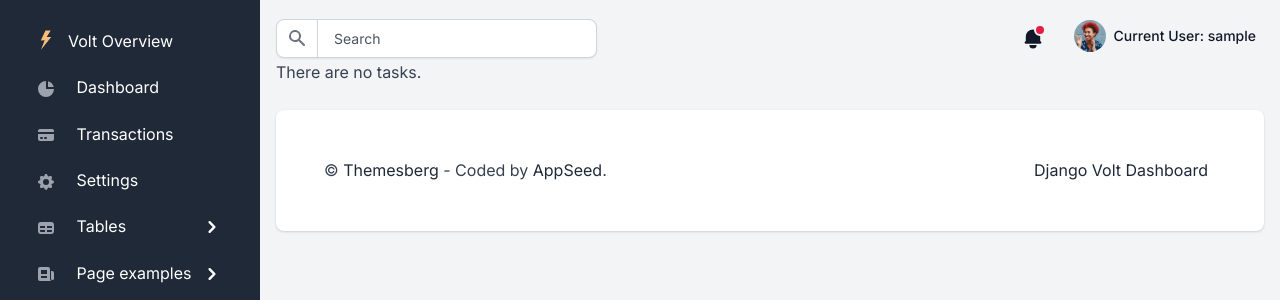
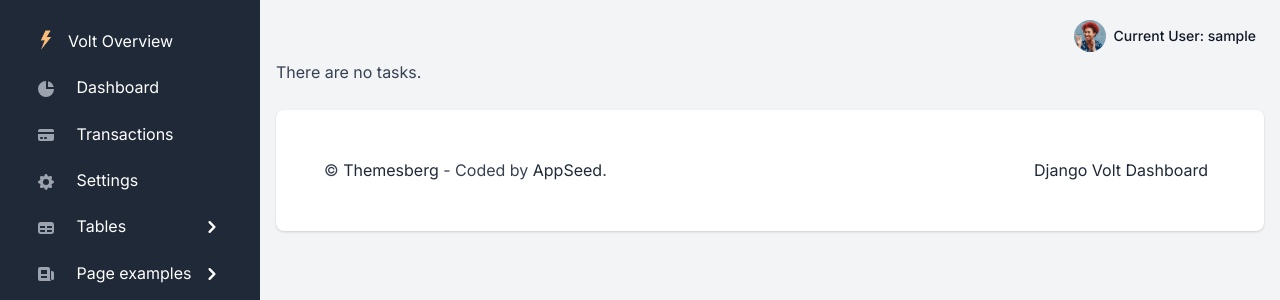
Before and after one commit to anrozhna/task-manager, a Django app: page / in a window 1280 px wide. Shown: the top 300 px of the page. Run offline with Django 5.2, Linux system fonts and the light colour scheme; the visitor is signed in with stand-in values (Sample User, id 1); data that the repository does not hold is empty; some libraries are stand-ins or nearby versions.

Commit message:
update navigation with 2 buttons instead of 3

```diff
--- a/templates/includes/navigation.html
+++ b/templates/includes/navigation.html
@@ -2,25 +2,10 @@
               <div class="container-fluid px-0">
                 <div class="d-flex justify-content-between w-100" id="navbarSupportedContent">
                   <div class="d-flex align-items-center">
-                    <!-- Search form -->
-                    <form class="navbar-search form-inline" id="navbar-search-main">
-                      <div class="input-group input-group-merge search-bar">
-                          <span class="input-group-text" id="topbar-addon">
-                            <svg class="icon icon-xs" x-description="Heroicon name: solid/search" xmlns="http://www.w3.org/2000/svg" viewBox="0 0 20 20" fill="currentColor" aria-hidden="true">
-                              <path fill-rule="evenodd" d="M8 4a4 4 0 100 8 4 4 0 000-8zM2 8a6 6 0 1110.89 3.476l4.817 4.817a1 1 0 01-1.414 1.414l-4.816-4.816A6 6 0 012 8z" clip-rule="evenodd"></path>
-                            </svg>
-                          </span>
-                          <input type="text" class="form-control" id="topbarInputIconLeft" placeholder="Search" aria-label="Search" aria-describedby="topbar-addon">
-                      </div>
-                    </form>
-                    <!-- / Search form -->
                   </div>
                   <!-- Navbar links -->
                   <ul class="navbar-nav align-items-center">
                     <li class="nav-item dropdown">
-                      <a class="nav-link text-dark notification-bell unread dropdown-toggle" data-unread-notifications="true" href="#" role="button" data-bs-toggle="dropdown" data-bs-display="static" aria-expanded="false">
-                        <svg class="icon icon-sm text-gray-900" fill="currentColor" viewBox="0 0 20 20" xmlns="http://www.w3.org/2000/svg"><path d="M10 2a6 6 0 00-6 6v3.586l-.707.707A1 1 0 004 14h12a1 1 0 00.707-1.707L16 11.586V8a6 6 0 00-6-6zM10 18a3 3 0 01-3-3h6a3 3 0 01-3 3z"></path></svg>
-                      </a>
                       <div class="dropdown-menu dropdown-menu-lg dropdown-menu-center mt-2 py-0">
                         <div class="list-group list-group-flush">
                           <a href="#" class="text-center text-primary fw-bold border-bottom border-light py-3">Notifications</a>
@@ -138,7 +123,7 @@
                         </div>
                       </a>
                       <div class="dropdown-menu dashboard-dropdown dropdown-menu-end mt-2 py-1">
-                        <a class="dropdown-item d-flex align-items-center" href="/settings.html">
+                        <a class="dropdown-item d-flex align-items-center" href="{% url 'planner:worker-detail' pk=user.pk %}">
                           <svg class="dropdown-icon text-gray-400 me-2" fill="currentColor" viewBox="0 0 20 20" xmlns="http://www.w3.org/2000/svg"><path fill-rule="evenodd" d="M18 10a8 8 0 11-16 0 8 8 0 0116 0zm-6-3a2 2 0 11-4 0 2 2 0 014 0zm-2 4a5 5 0 00-4.546 2.916A5.986 5.986 0 0010 16a5.986 5.986 0 004.546-2.084A5 5 0 0010 11z" clip-rule="evenodd"></path></svg>
                           My Profile
                         </a>
```
